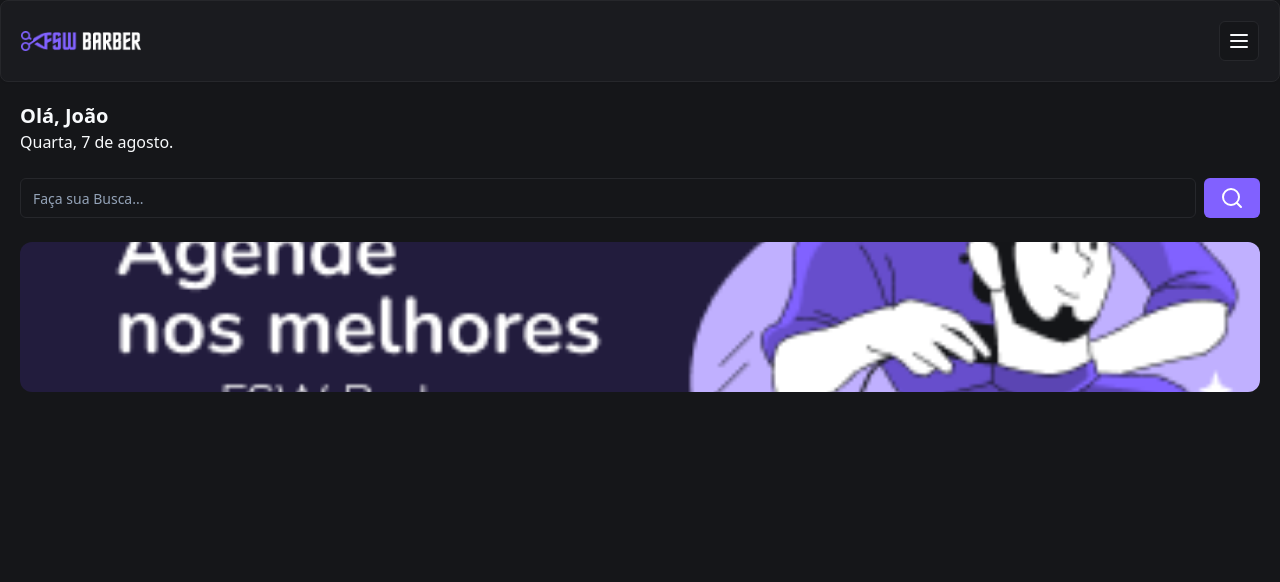
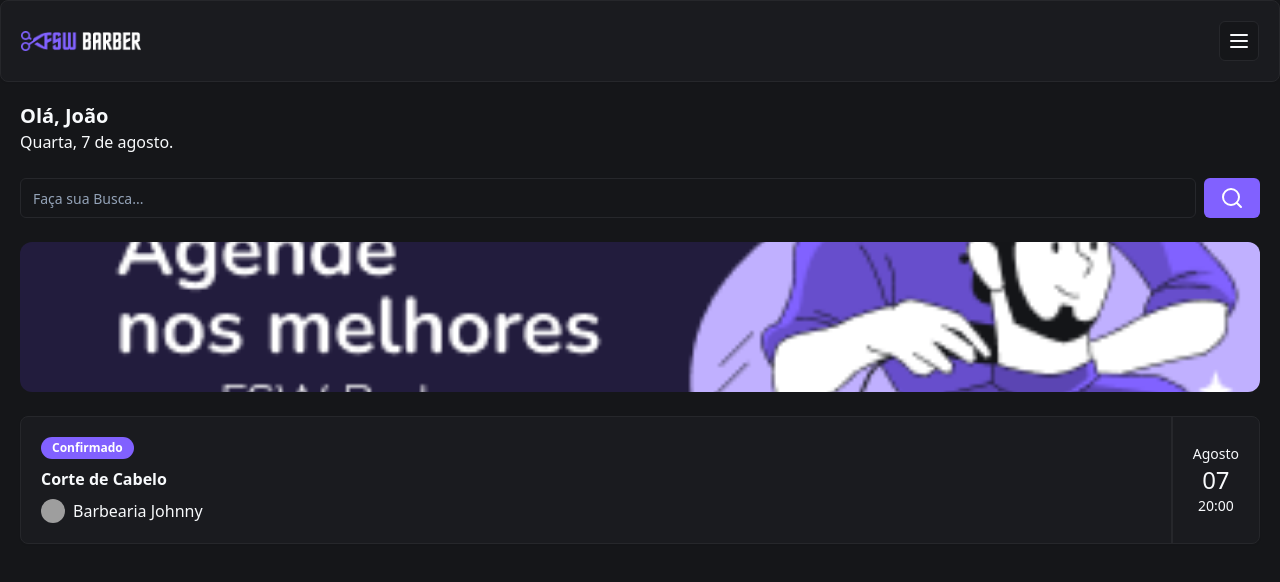
Before and after one commit to JoaoDaGaita/fsw-barber, a Next.js app: page / in a window 1280 px wide. Shown: the top 582 px of the page. Built offline with nearby package versions, Linux system fonts and the light colour scheme; grey boxes are pictures that could not be loaded.

Commit message:
feat: add booking item

```diff
--- a/package.json
+++ b/package.json
@@ -14,6 +14,7 @@
   },
   "dependencies": {
     "@prisma/client": "^5.18.0",
+    "@radix-ui/react-avatar": "^1.1.0",
     "@radix-ui/react-slot": "^1.1.0",
     "class-variance-authority": "^0.7.0",
     "clsx": "^2.1.1",
--- /dev/null
+++ b/src/app/components/ui/avatar.tsx
@@ -0,0 +1,50 @@
+"use client";
+
+import * as React from "react";
+import * as AvatarPrimitive from "@radix-ui/react-avatar";
+
+import { cn } from "@/app/lib/utils";
+
+const Avatar = React.forwardRef<
+  React.ElementRef<typeof AvatarPrimitive.Root>,
+  React.ComponentPropsWithoutRef<typeof AvatarPrimitive.Root>
+>(({ className, ...props }, ref) => (
+  <AvatarPrimitive.Root
+    ref={ref}
+    className={cn(
+      "relative flex h-10 w-10 shrink-0 overflow-hidden rounded-full",
+      className,
+    )}
+    {...props}
+  />
+));
+Avatar.displayName = AvatarPrimitive.Root.displayName;
+
+const AvatarImage = React.forwardRef<
+  React.ElementRef<typeof AvatarPrimitive.Image>,
+  React.ComponentPropsWithoutRef<typeof AvatarPrimitive.Image>
+>(({ className, ...props }, ref) => (
+  <AvatarPrimitive.Image
+    ref={ref}
+    className={cn("aspect-square h-full w-full", className)}
+    {...props}
+  />
+));
+AvatarImage.displayName = AvatarPrimitive.Image.displayName;
+
+const AvatarFallback = React.forwardRef<
+  React.ElementRef<typeof AvatarPrimitive.Fallback>,
+  React.ComponentPropsWithoutRef<typeof AvatarPrimitive.Fallback>
+>(({ className, ...props }, ref) => (
+  <AvatarPrimitive.Fallback
+    ref={ref}
+    className={cn(
+      "flex h-full w-full items-center justify-center rounded-full bg-muted",
+      className,
+    )}
+    {...props}
+  />
+));
+AvatarFallback.displayName = AvatarPrimitive.Fallback.displayName;
+
+export { Avatar, AvatarImage, AvatarFallback };
--- /dev/null
+++ b/src/app/components/ui/badge.tsx
@@ -0,0 +1,36 @@
+import * as React from "react";
+import { cva, type VariantProps } from "class-variance-authority";
+
+import { cn } from "@/app/lib/utils";
+
+const badgeVariants = cva(
+  "inline-flex items-center rounded-full border px-2.5 py-0.5 text-xs font-semibold transition-colors focus:outline-none focus:ring-2 focus:ring-ring focus:ring-offset-2",
+  {
+    variants: {
+      variant: {
+        default:
+          "border-transparent bg-primary text-primary-foreground hover:bg-primary/80",
+        secondary:
+          "border-transparent bg-secondary text-secondary-foreground hover:bg-secondary/80",
+        destructive:
+          "border-transparent bg-destructive text-destructive-foreground hover:bg-destructive/80",
+        outline: "text-foreground",
+      },
+    },
+    defaultVariants: {
+      variant: "default",
+    },
+  },
+);
+
+export interface BadgeProps
+  extends React.HTMLAttributes<HTMLDivElement>,
+    VariantProps<typeof badgeVariants> {}
+
+function Badge({ className, variant, ...props }: BadgeProps) {
+  return (
+    <div className={cn(badgeVariants({ variant }), className)} {...props} />
+  );
+}
+
+export { Badge, badgeVariants };
--- a/src/app/page.tsx
+++ b/src/app/page.tsx
@@ -3,22 +3,28 @@
 import { Button } from "./components/ui/button";
 import { Input } from "./components/ui/input";
 import Image from "next/image";
+import { Card, CardContent } from "./components/ui/card";
+import { Badge } from "./components/ui/badge";
+import { Avatar } from "./components/ui/avatar";
+import { AvatarImage } from "./components/ui/avatar";
 
 export default function Home() {
   return (
     <>
       <Header />
       <div className="p-5">
+        {/* Texto*/}
         <h2 className="text-xl font-bold">Olá, João</h2>
         <p>Quarta, 7 de agosto.</p>
 
+        {/*Busca*/}
         <div className="mt-6 flex items-center gap-2">
           <Input placeholder="Faça sua Busca..." />
           <Button>
             <SearchIcon color="white" />
           </Button>
         </div>
-
+        {/* Banner*/}
         <div className="relative mt-6 h-[150px] w-full">
           <Image
             alt="Agende nos melhores barbeiros"
@@ -27,6 +33,29 @@
             className="rounded-xl object-cover"
           />
         </div>
+        {/*Agendamento*/}
+        <Card className="mt-6">
+          <CardContent className="flex justify-between p-0">
+            <div className="flex flex-col gap-2 py-5 pl-5">
+              <Badge className="w-fit">Confirmado</Badge>
+              <h3 className="font-semibold">Corte de Cabelo</h3>
+              <div className="flex items-center gap-2">
+                <Avatar className="h-6 w-6">
+                  <AvatarImage
+                    className="rounded-sm"
+                    src="https://utfs.io/f/8a457cda-f768-411d-a737-cdb23ca6b9b5-b3pegf.png"
+                  />
+                </Avatar>
+                <p>Barbearia Johnny</p>
+              </div>
+            </div>
+            <div className="flex flex-col items-center justify-center border-l-2 border-solid px-5">
+              <p className="text-sm">Agosto</p>
+              <p className="text-2xl">07</p>
+              <p className="text-sm">20:00</p>
+            </div>
+          </CardContent>
+        </Card>
       </div>
     </>
   );
```
Also changed, not shown: 1 other file (tests, documents, lock files or other folders).
